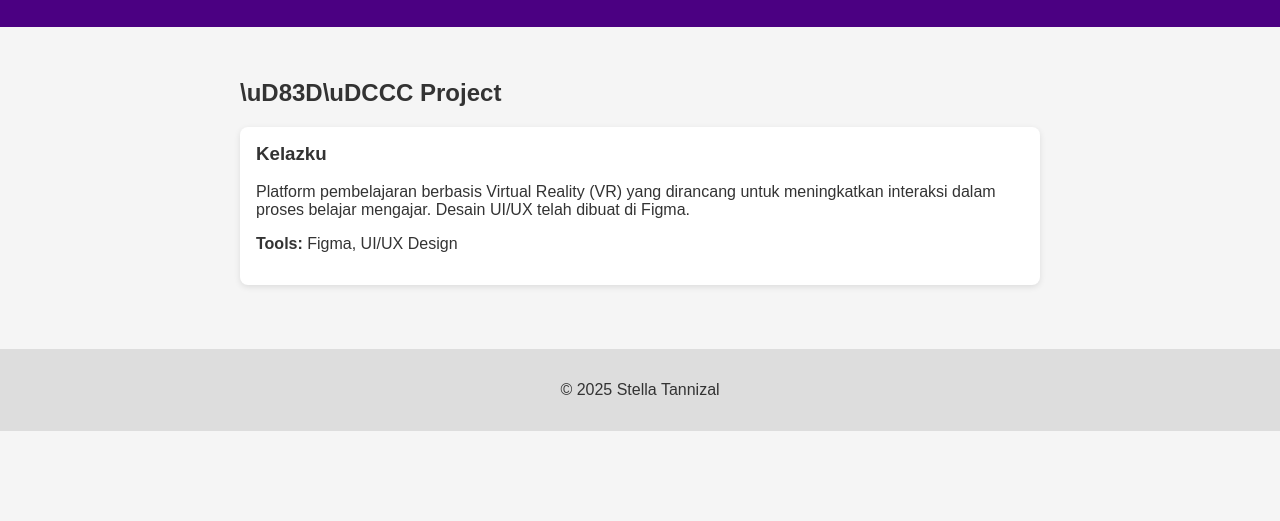
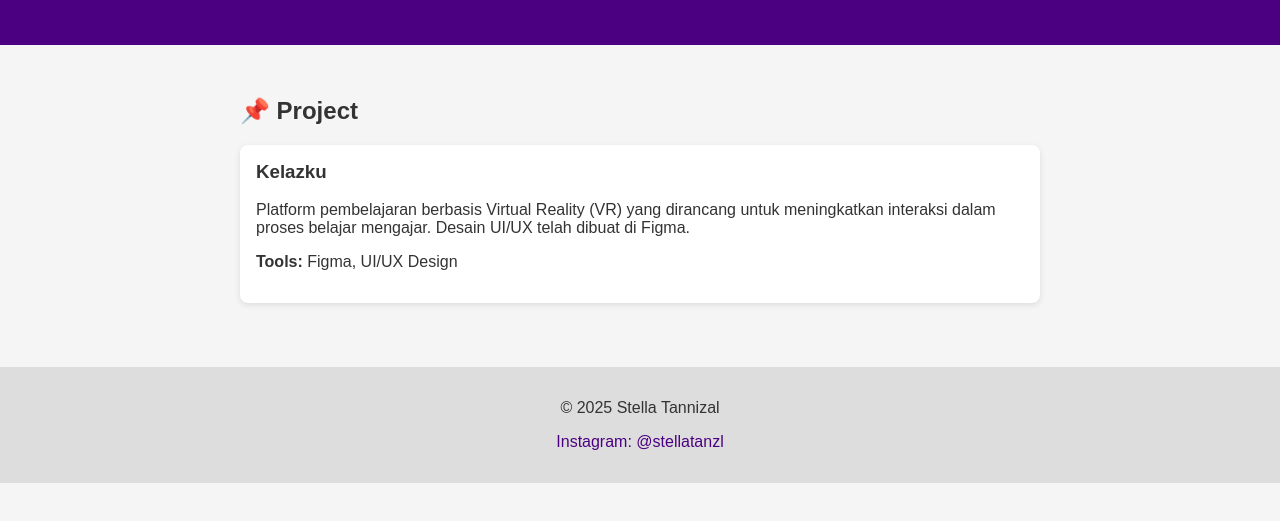
Before and after one commit to stzlyf/StellaTannizal, a plain HTML site: page index.html in a window 1280 px wide. Shown: the part 185-706 px from the top of the page. Drawn offline with Linux system fonts and the light colour scheme.

Commit message:
Add files via upload

```diff
--- a/index.html
+++ b/index.html
@@ -1,4 +1,4 @@
-<!DOCTYPE html>
+\<!DOCTYPE html>
 <html lang="id">
 <head>
   <meta charset="UTF-8" />
@@ -40,6 +40,13 @@
       padding: 1rem;
       text-align: center;
     }
+    footer a {
+      color: #4b0082;
+      text-decoration: none;
+    }
+    footer a:hover {
+      text-decoration: underline;
+    }
   </style>
 </head>
 <body>
@@ -51,7 +58,7 @@
 
   <main>
     <section class="section">
-      <h2>\uD83D\uDCCC Project</h2>
+      <h2>📌 Project</h2>
       <div class="project">
         <h3>Kelazku</h3>
         <p>Platform pembelajaran berbasis Virtual Reality (VR) yang dirancang untuk meningkatkan interaksi dalam proses belajar mengajar. Desain UI/UX telah dibuat di Figma.</p>
@@ -62,6 +69,11 @@
 
   <footer>
     <p>© 2025 Stella Tannizal</p>
+    <p>
+      <a href="https://instagram.com/stellatanzl" target="_blank">
+        Instagram: @stellatanzl
+      </a>
+    </p>
   </footer>
 </body>
 </html>
```
